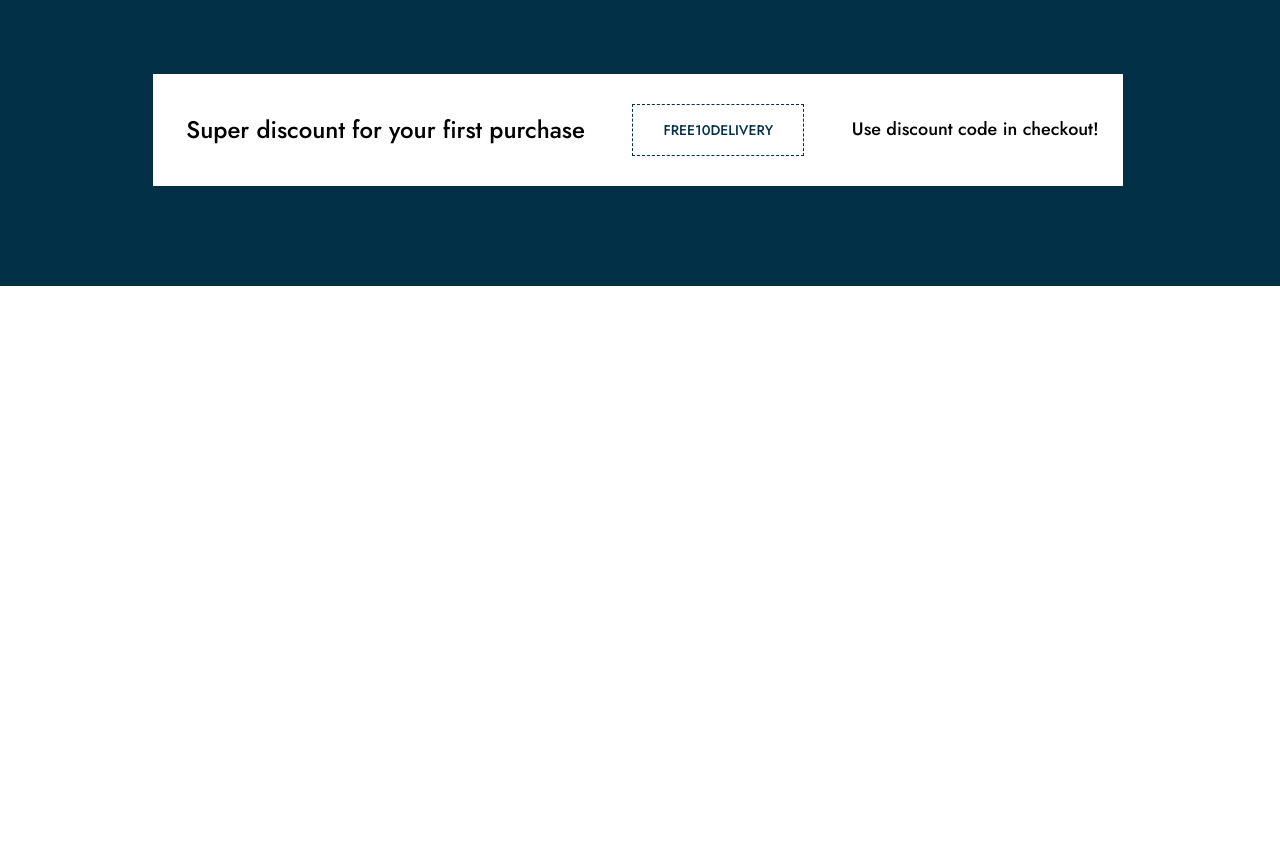
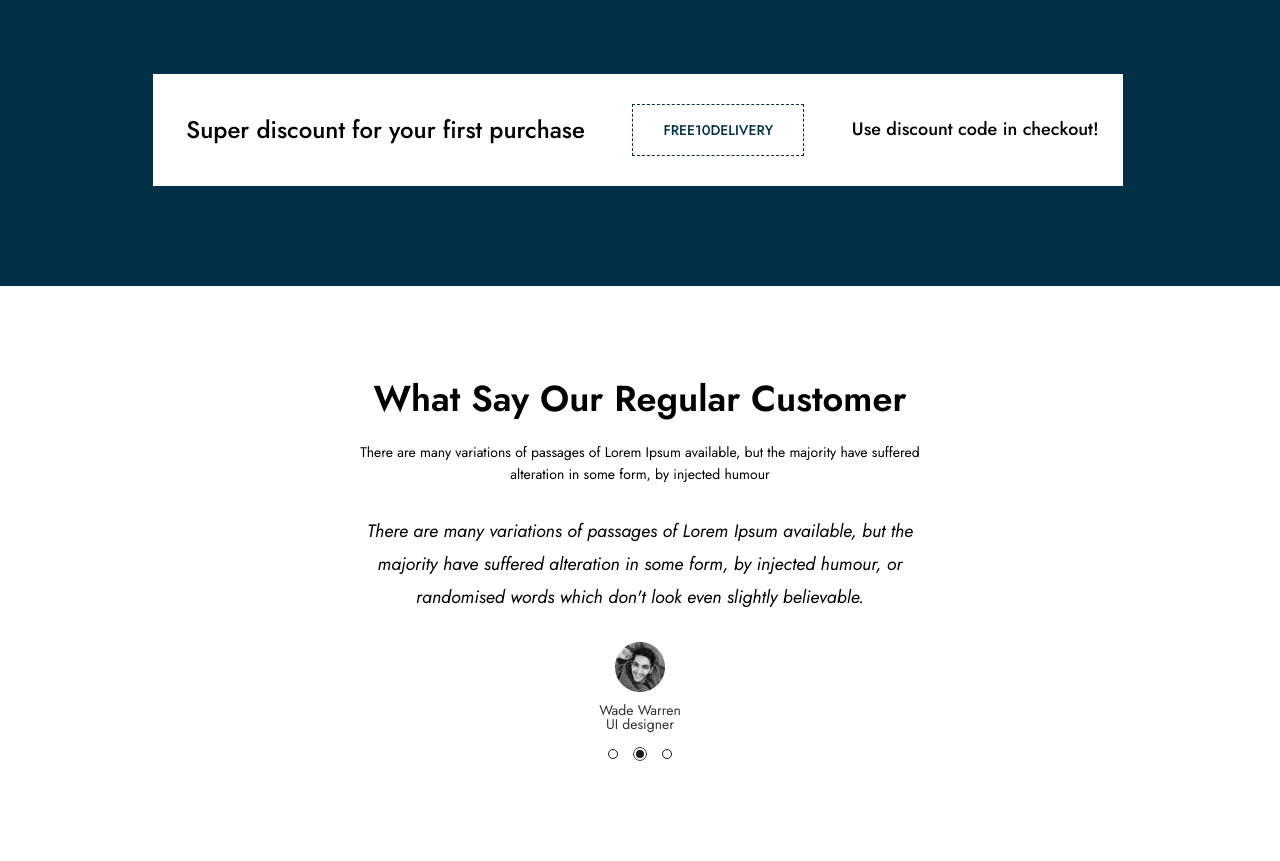
Before and after one commit to Rogach36/ebRaw, a plain HTML site: page index.html in a window 1280 px wide. Shown: the part 2374-3235 px from the top of the page. Before the commit the page ends 2660 px from the top, so only its background shows below. Drawn offline with Linux system fonts and the light colour scheme.

Commit message:
make reviews block adaptive layout

```diff
--- a/css/style.css
+++ b/css/style.css
@@ -133,6 +133,58 @@ body {
 }
 .page__delivery {
 }
+.page__reviews {
+}
+
+/*-----------------Slider-----------------------------------*/
+.slider {
+	display: flex;
+	align-items: center;
+	position: relative;
+	z-index: 5;
+}
+.slider__control {
+
+	width: 10px;
+	height: 10px;
+	border-radius: 50%;
+	border: 1px solid #161616;
+
+}
+.slider__control:not(:last-child) {
+	margin: 0 15px 0 0;
+}
+.slider__control1 {
+}
+.slider__control2 {
+	width: 14px;
+	height: 14px;
+	border: 0;
+	background-image: url("/img/mainblock/round-active.svg");
+}
+.slider__control3 {
+}
+/*----------------------Title Block---------------------------*/
+.title-block {
+	text-align: center;
+}
+.title-block__title {
+	font-weight: 600;
+	font-size: 36px;
+	line-height: 144%;
+	text-align: center;
+	color: #000000;
+	text-transform: capitalize;
+}
+.title-block__title:not(:last-child) {
+	margin: 0 0 16px 0;
+}
+.title-block__subtitle {
+	line-height: 164%;
+	text-align: center;
+	color: #000000;
+}
+
 /*----------------------header-------------------------------*/
 .header {
 
@@ -399,36 +451,10 @@ body {
 }
 
 .main-block__slider-controls {
+	transform: translateX(50%);
+	bottom: 35px;
 }
-.slider {
-	display: flex;
-	align-items: center;
-	bottom: 35px;
-	position: relative;
-	z-index: 5;
-	transform: translateX(50%);
-}
-.slider__control {
 
-	width: 10px;
-	height: 10px;
-	border-radius: 50%;
-	border: 1px solid #161616;
-
-}
-.slider__control:not(:last-child) {
-	margin: 0 15px 0 0;
-}
-.slider__control1 {
-}
-.slider__control2 {
-	width: 14px;
-	height: 14px;
-	border: 0;
-	background-image: url("/img/mainblock/round-active.svg");
-}
-.slider__control3 {
-}
 
 @media(max-width: 1362px) {
 	.main-block__container::before {
@@ -465,7 +491,7 @@ body {
 	.main-block__subtitle {
 		font-size: 18px;
 }
-.slider {
+.main-block__slider-controls {
 	bottom: 78px;
 }
 }
@@ -742,7 +768,7 @@ body {
 	width: 40px;
 	height: 40px;
 	top: 100%;
-	left: 41%;
+	left: 37%;
 	border: 1px solid #023047;
 	z-index: 4;
 	padding-top: 2px;
@@ -758,37 +784,18 @@ body {
 	width: 40px;
 	height: 40px;
 	top: 100%;
-	right: 41%;
+	right: 37%;
 	border: 1px solid #023047;
 	z-index: 4;
 	background-color: #023047;
 	padding-top: 2px;
 	cursor: pointer;
-
 }
 
 .selling__title-block {
 	margin: 0 0 69px 0;
 }
-.title-block {
-	text-align: center;
-}
-.title-block__title {
-	font-weight: 600;
-	font-size: 36px;
-	line-height: 144%;
-	text-align: center;
-	color: #000000;
-	text-transform: capitalize;
-}
-.title-block__title:not(:last-child) {
-	margin: 0 0 16px 0;
-}
-.title-block__subtitle {
-	line-height: 164%;
-	text-align: center;
-	color: #000000;
-}
+
 .selling__items {
 	display: flex;
 	flex-wrap: wrap;
@@ -1040,8 +1047,65 @@ body {
 	.delivery__discount {
 		align-self: center;
 	}
-	/* .delivery__coupon {
-		flex: 1 1 auto;
-		max-width: 170px;
-		} */
 }
+
+@media(max-width: 600px) {
+	.delivery {
+		padding: 60px 0;
+	}
+}
+
+/*---------------------Reviews------------------------*/
+
+.reviews {
+	padding: 87px 0 100px 0;
+
+}
+.reviews__text {
+}
+.reviews__container {
+
+}
+.reviews__title-block {
+	margin: 0 0 29px 0;
+}
+.text-reviews {
+	display: flex;
+	flex-direction: column;
+	align-items: center;
+
+}
+.text-reviews__text {
+	max-width: 570px;
+	font-style: italic;
+	font-size: 18px;
+	line-height: 181.5%;
+	text-align: center;
+	color: #000000;
+	margin: 0 0 29px 0;
+}
+
+.text-reviews__author {
+	display: flex;
+	flex-direction: column;
+	align-items: center;
+	margin: 0 0 16px 0;
+}
+
+.text-reviews__image {
+	margin: 0 0 11px 0;
+
+}
+.text-reviews__name {
+}
+.text-reviews__profession {
+}
+.text-reviews__slider-controls {
+}
+
+
+@media (max-width: 600px) {
+	.reviews {
+		padding: 50px 0 50px 0;
+	}
+}
--- a/index.html
+++ b/index.html
@@ -192,14 +192,36 @@
 			<div class="page__delivery delivery">
 				<div class="delivery__container _container">
 					<div class="delivery__row">
-
 						<p class="delivery__offer">Super discount for your first purchase</p>
 						<p class="delivery__coupon">FREE10DELIVERY</p>
 						<p class="delivery__discount">Use discount code in checkout!</p>
-
 					</div>
 				</div>
 			</div>
+			<section class="page__reviews reviews">
+				<div class="reviews__container _container">
+					<div class="reviews__title-block title-block">
+						<h2 class="title-block__title">What Say Our Regular Customer</h2>
+						<p class="title-block__subtitle">There are many variations of passages of Lorem Ipsum available, but
+							the majority have suffered<br> alteration in some form, by injected humour</p>
+					</div>
+					<div class="reviews__text text-reviews">
+						<p class="text-reviews__text">There are many variations of passages of Lorem Ipsum available, but the
+							majority have suffered alteration in some form, by injected humour, or randomised words which don't
+							look even slightly believable.</p>
+						<div class="text-reviews__author">
+							<img class="text-reviews__image" src="/img/reviews/01.jpg" alt="foto">
+							<p class="text-reviews__name">Wade Warren</p>
+							<p class="text-reviews__profession">UI designer</p>
+						</div>
+						<div class="text-reviews__slider-controls slider">
+							<a href="#" class="slider__control slider__control1"></a>
+							<a href="#" class="slider__control slider__control2"></a>
+							<a href="#" class="slider__control slider__control3"></a>
+						</div>
+					</div>
+				</div>
+			</section>
 		</main>
 		<footer class="footer"></footer>
 	</div>
```
Also changed, not shown: img/reviews/01.jpg (added).
